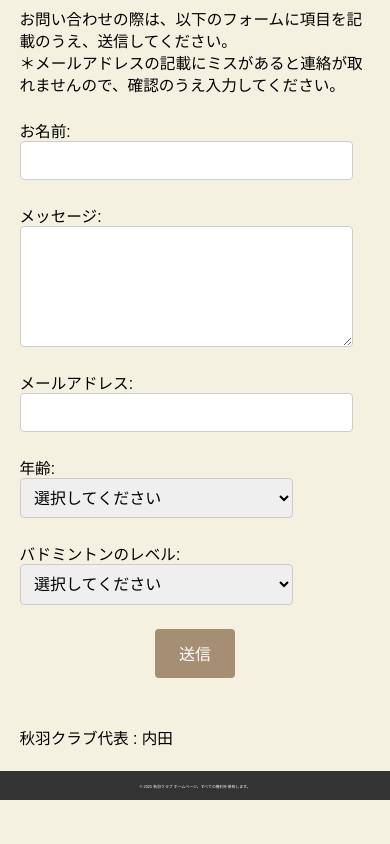
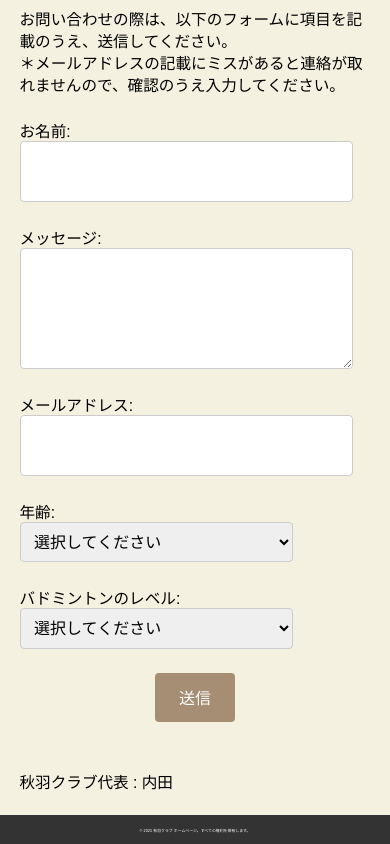
Before and after one commit to shuuseiyokohama/akihane-badoclub-homepage, a React (Create React App) app: page / in a window 390 px wide. Shown: the part 2357-3201 px from the top of the page. Before the commit the page ends 3157 px from the top, so only its background shows below. Built offline with nearby package versions, Linux system fonts and the light colour scheme.

Commit message:
0719変更-2

```diff
--- a/src/components/style/inquiry.css
+++ b/src/components/style/inquiry.css
@@ -58,9 +58,10 @@
   font-size: 1rem;
   width: 70vw;
 }
-select{
+select,
+input{
     resize: vertical;
-    min-height: 40px;
+    min-height: 60px;
 }
 
 textarea {
@@ -132,6 +133,11 @@ button:hover {
 	width: 80vw;
     }
 
+    select,
+    input{
+	resize: vertical;
+	min-height: 40px;
+    }
     textarea {
 	resize: vertical;
 	min-height: 100px;
```
Also changed, not shown: 12 other files (tests, documents, lock files or other folders).
